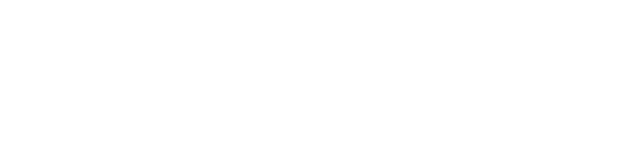
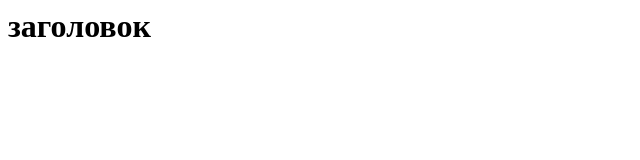
Before and after one commit to Almazzhan/my-begin, a plain HTML site: page index.html in a window 1280 px wide. Shown: the whole page, without its empty margins (0-640 px from the left). Drawn offline with Linux system fonts and the light colour scheme.

Commit message:
поменял style.css index

```diff
--- a/index.html
+++ b/index.html
@@ -1,2 +1,4 @@
 <body>
+<H1>заголовок</h1)
+
 </body>
```
Also changed, not shown: style.css (+7 -0 lines).
